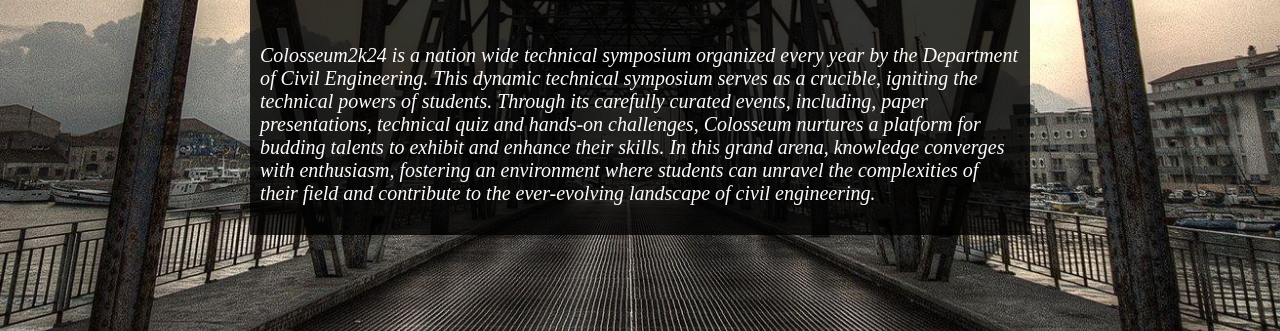
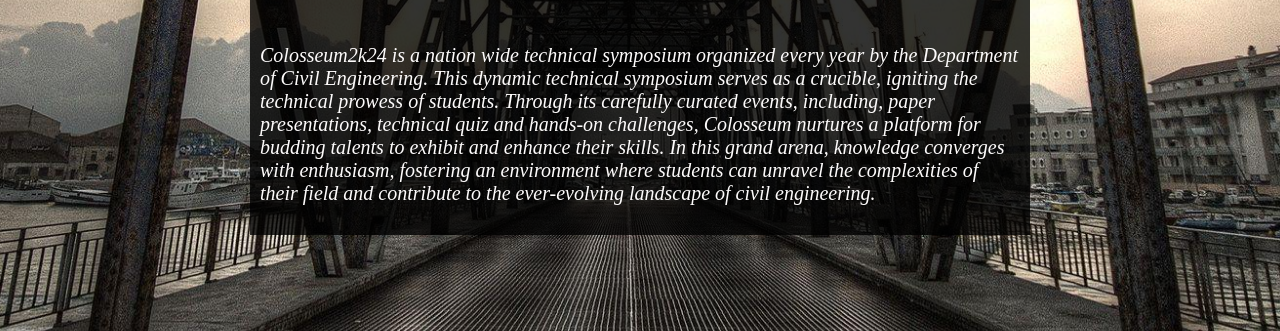
Before and after one commit to rmkeccivil/civilSymposium, a plain HTML site: page about.html in a window 1280 px wide. Shown: the part 621-952 px from the top of the page. Drawn offline with Linux system fonts and the light colour scheme.

Commit message:
Add files via upload

```diff
--- a/about.html
+++ b/about.html
@@ -55,7 +55,7 @@
         <p>
           Colosseum2k24 is a nation wide technical symposium organized every
           year by the Department of Civil Engineering. This dynamic technical
-          symposium serves as a crucible, igniting the technical powers of
+          symposium serves as a crucible, igniting the technical prowess of
           students. Through its carefully curated events, including, paper
           presentations, technical quiz and hands-on challenges, Colosseum
           nurtures a platform for budding talents to exhibit and enhance their
```
